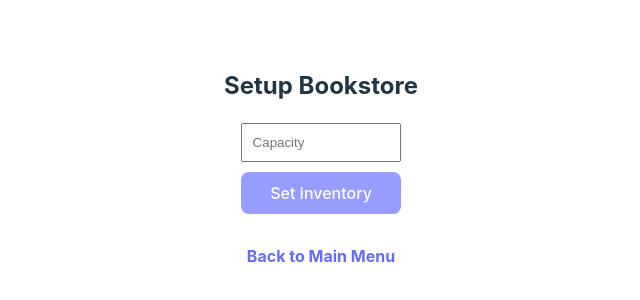
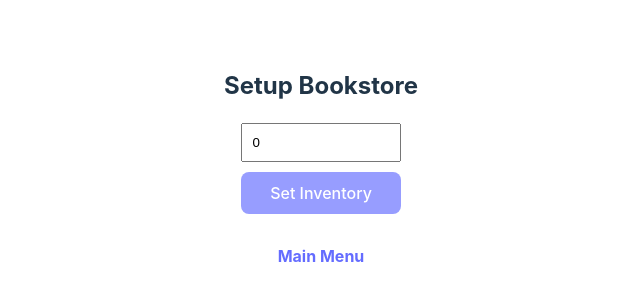
Before and after one commit to IamPades/React-Book-Manager, a React (Vite) app: page /setup in a window 1280 px wide. Shown: the part 242-542 px from the top of the page, without its empty margins (319-959 px from the left). Built offline with nearby package versions, Linux system fonts and the light colour scheme.

Commit message:
Comments added

```diff
--- a/src/InventoryContext.jsx
+++ b/src/InventoryContext.jsx
@@ -3,12 +3,11 @@ import React, { createContext, useState } from 'react';
 export const InventoryContext = createContext();
 
 export const InventoryProvider = ({ children }) => {
-  const [inventory, setInventory] = useState([]); // Stores the actual books
-  const [capacity, setCapacity] = useState(0);    // Stores the maximum capacity of the inventory
-  const [maxBooks, setMaxBooks] = useState('N'); // Add this
+  const [inventory, setInventory] = useState([]); // Hook to manage State of Inventory
+  const [capacity, setCapacity] = useState(0);  // Hook to manage Capacity of Inventory
 
     return (
-      <InventoryContext.Provider value={{ inventory, setInventory, capacity, setCapacity,maxBooks, setMaxBooks }}>
+      <InventoryContext.Provider value={{ inventory, setInventory, capacity, setCapacity}}>
         {children}
       </InventoryContext.Provider>
   );
--- a/src/components/MainMenuPage.jsx
+++ b/src/components/MainMenuPage.jsx
@@ -1,9 +1,9 @@
 import React from 'react';
 import { Link } from 'react-router-dom';
 
-// MainMenuPage component for the main navigation menu
+// Displays Navigation Links to other components
 function MainMenuPage() {
-    // Render method returns the JSX for the component
+    // Render MainMenuPage's JSX
     return (
         <div className="main-menu">
             <h2>Main Menu</h2>
@@ -21,5 +21,4 @@ function MainMenuPage() {
     );
 }
 
-// Exporting the component for use in other parts of the application
 export default MainMenuPage;
--- a/src/components/NewBooksPage.jsx
+++ b/src/components/NewBooksPage.jsx
@@ -18,6 +18,7 @@ function NewBooksPage() {
   const maxAttempts = 3;
   // Accessing inventory data and functions from context
   const { inventory, setInventory, capacity } = useContext(InventoryContext);
+
   // Function to handle password submission
   const handlePasswordSubmit = (e) => {
     e.preventDefault();
@@ -53,7 +54,7 @@ function NewBooksPage() {
     }
   };
 
-  // Render method returns the JSX for the component
+  // Render NewBooksPage's JSX
   return (
       <div>
         <h2>Enter New Books</h2>
@@ -113,5 +114,4 @@ function NewBooksPage() {
   );
 }
 
-// Exporting the component for use in other parts of the application
 export default NewBooksPage;
--- a/src/components/QuitPage.jsx
+++ b/src/components/QuitPage.jsx
@@ -1,6 +1,6 @@
-// QuitPage component for the quit or exit screen of the application
+// Bookstore's Exit Page
 function QuitPage() {
-    // Render method returns the JSX for the component
+    // Render QuitPage'JSX
     return (
         <div className="quit-container">
             <h2>Thank You for Using the Bookstore Manager</h2>
@@ -9,5 +9,4 @@ function QuitPage() {
     );
 }
 
-// Exporting the component for use in other parts of the application
 export default QuitPage;
--- a/src/components/SetupPage.jsx
+++ b/src/components/SetupPage.jsx
@@ -2,46 +2,44 @@ import React, { useState, useContext } from "react";
 import { Link, useNavigate } from "react-router-dom";
 import { InventoryContext } from "../InventoryContext";
 
-// SetupPage component for setting up the inventory capacity
+// SetupPage's Logic to handle Inventory Capacity
 function SetupPage() {
     // Accessing and setting state from context
     const { setInventory, setCapacity, capacity } = useContext(InventoryContext);
     // Local state for managing maximum number of books
-    const [maxBooks, setMaxBooksLocal] = useState('');
-    // Hook for programmatically navigating to other routes
+    const [maxBooksLocal, setMaxBooksLocal] = useState(0);
+    // Hook to navigate to other routes
     const navigate = useNavigate();
 
-    // Function to handle form submission
+    // Core Logic for handling Inventory Capacity
     const handleSubmit = () => {
-        // Parsing the input to a number
-        const maxBooksNumber = parseInt(maxBooks);
-        // Checking and setting the inventory capacity
-        if (maxBooksNumber > 0) {
-            setCapacity(maxBooksNumber);
-            setInventory([]); // Reset inventory
-            alert("Inventory capacity set to " + maxBooksNumber + " books.");
-            navigate('/main-menu'); // Navigate to the main menu
+        if (maxBooksLocal > 0) {
+            setCapacity(maxBooksLocal);
+            setInventory([]); // Inventory is reset when Capacity is changed
+            alert("Inventory capacity set to " + maxBooksLocal + " books.");
+            navigate('/main-menu'); // Navigates to main menu using useNavigate from react-router-dom
+
         } else {
             alert("Please enter a positive number for the inventory.");
         }
     };
 
-    // Render method returns the JSX for the component
+    // Render SetupPage's JSX
     return (
         <div>
             <h2>Setup Bookstore</h2>
             <input
                 type="number"
-                value={maxBooks}
-                onChange={(e) => setMaxBooksLocal(e.target.value)}
+                value={maxBooksLocal}
+                onChange={(e) => setMaxBooksLocal(parseInt(e.target.value, 10))}
                 placeholder="Capacity"
             />
             <button onClick={handleSubmit}>Set Inventory</button>
-            {capacity > 0 && <p>Current inventory capacity: {capacity}</p>}
-            <Link to="/main-menu" className="back-link">Back to Main Menu</Link>
+            {capacity > 0 && <p>Capacity: {capacity}</p>} {/* Conditional rendering of Inventory Capacity */}
+            <Link to="/main-menu" className="back-link">Main Menu</Link> {/* Declarative navigation to main menu using Link from react-router-dom */}
+
         </div>
     );
 }
 
-// Exporting the component for use in other parts of the application
 export default SetupPage;
--- a/src/components/UpdateBookPage.jsx
+++ b/src/components/UpdateBookPage.jsx
@@ -131,5 +131,4 @@ function UpdateBookPage() {
   );
 }
 
-// Exporting the component for use in other parts of the application
 export default UpdateBookPage;
--- a/src/components/WelcomePage.jsx
+++ b/src/components/WelcomePage.jsx
@@ -1,9 +1,9 @@
 import React from 'react';
 import { Link } from 'react-router-dom';
 
-// WelcomePage component for the landing page of the Bookstore Manager application
+// Landing page of Bookstore
 function WelcomePage() {
-    // Render method returns the JSX for the component
+    // Render WelcomePage's JSX
     return (
         <div className="welcome-container">
             <h1>Welcome to the Bookstore Manager</h1>
@@ -12,5 +12,4 @@ function WelcomePage() {
     );
 }
 
-// Exporting the component for use in other parts of the application
 export default WelcomePage;
--- a/src/main.jsx
+++ b/src/main.jsx
@@ -1,5 +1,5 @@
 import React from 'react'
-import ReactDOM from 'react-dom/client'
+import ReactDOM from 'react-dom/client' // The ReactDOM object provides methods that can be used to interact with the DOM
 import App from './App.jsx'
 import './index.css'
 import './App.css'
```
Also changed, not shown: src/Book.js (+5 -4 lines), src/components/DisplayBooksByAuthorPage.jsx (+3 -5 lines), src/components/DisplayBooksUnderPricePage.jsx (+4 -5 lines).
